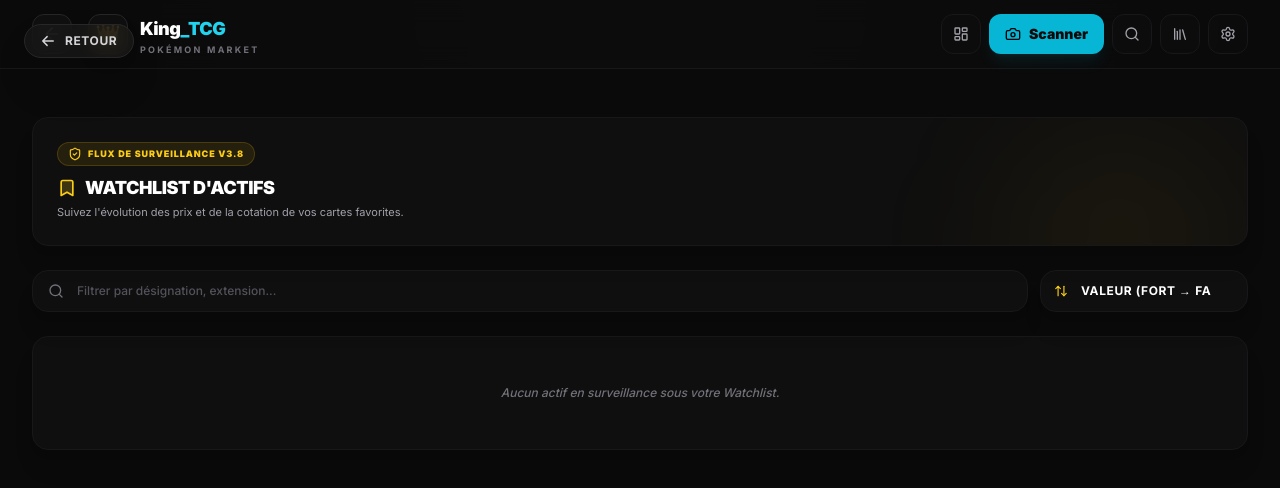
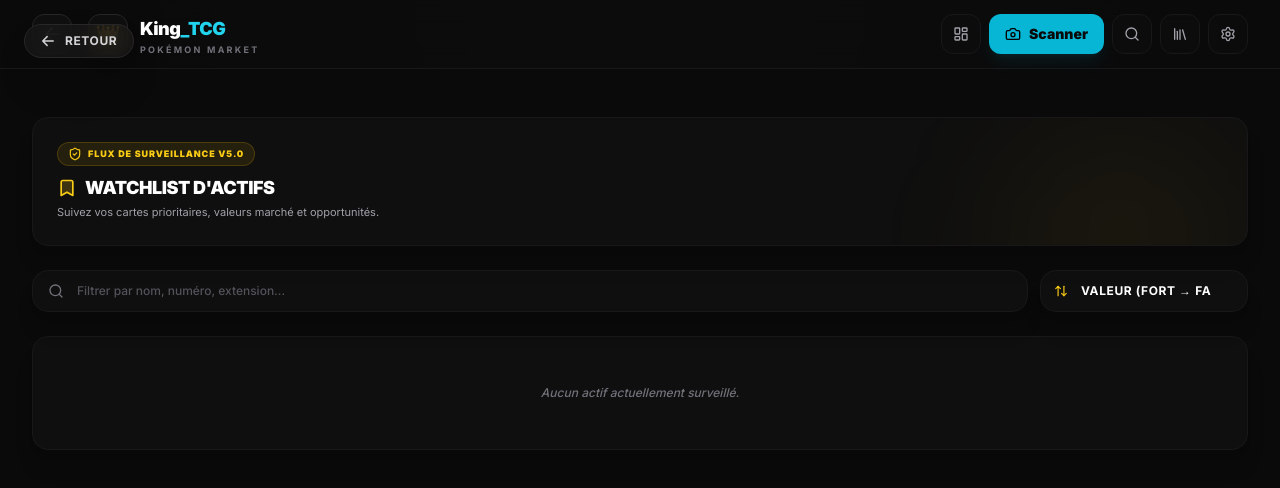
Before and after one commit to dylangdm1-dotcom/King_TcgV1, a Next.js app: page /favoris in a window 1280 px wide. Shown: the top 488 px of the page. Built offline with nearby package versions, Linux system fonts and the light colour scheme.

Commit message:
Refactor FavorisPage for optimization and error handling
Refactor FavorisPage component for improved error handling, caching, and performance. Update sorting and filtering logic, and enhance user interface elements.

```diff
--- a/app/favoris/page.tsx
+++ b/app/favoris/page.tsx
@@ -9,7 +9,7 @@ import {
   ShieldCheck,
   Activity,
   X,
-  Filter
+  Filter,
 } from "lucide-react";
 
 import Navbar from "../../components/Navbar";
@@ -21,7 +21,25 @@ import { getCardById } from "../../lib/pokemon";
 import { calculateRealMarketPrices } from "../../lib/priceTracker";
 import { PokemonCard } from "../../lib/types";
 
-type SortOption = "value_desc" | "value_asc" | "name_asc" | "rarity";
+// ======================================================
+// KING TCG V5.0
+// Watchlist / Favoris
+// Optimisation auditée :
+// - chargement sécurisé
+// - gestion erreurs réseau/API
+// - compatibilité future Price API
+// ======================================================
+
+type SortOption =
+  | "value_desc"
+  | "value_asc"
+  | "name_asc"
+  | "rarity";
+
+// Cache interne pour éviter les recalculs inutiles
+type PriceCache = {
+  [id: string]: number;
+};
 
 export default function FavorisPage() {
   const [cards, setCards] = useState<PokemonCard[]>([]);
@@ -30,32 +48,54 @@ export default function FavorisPage() {
   const [sortBy, setSortBy] = useState<SortOption>("value_desc");
   const [filterRarity, setFilterRarity] = useState<string>("all");
 
-  const loadFavorites = () => {
+  // ======================================================
+  // Chargement favoris V5.0
+  // ======================================================
+  const loadFavorites = async () => {
     setLoading(true);
+    try {
       const favoriteIds = getFavorites();
 
-    if (favoriteIds.length === 0) {
+      if (!Array.isArray(favoriteIds) || favoriteIds.length === 0) {
         setCards([]);
-      setLoading(false);
         return;
       }
 
-    Promise.all(
+      const results = await Promise.all(
         favoriteIds.map(async (id: string) => {
           try {
             const card = await getCardById(id);
-          return card || null;
+            return card ?? null;
           } catch (error) {
-          console.error("[King_TCG] Erreur chargement carte favori :", id, error);
+            console.error(
+              "[King_TCG V5.0] Erreur chargement favori :",
+              id,
+              error
+            );
             return null;
           }
         })
-    ).then((results) => {
-      setCards(results.filter((c): c is PokemonCard => c !== null));
+      );
+
+      const validCards = results.filter(
+        (card): card is PokemonCard => card !== null
+      );
+
+      setCards(validCards);
+    } catch (error) {
+      console.error(
+        "[King_TCG V5.0] Erreur globale Watchlist :",
+        error
+      );
+      setCards([]);
+    } finally {
       setLoading(false);
-    });
+    }
   };
 
+  // ======================================================
+  // Synchronisation stockage
+  // ======================================================
   useEffect(() => {
     loadFavorites();
 
@@ -63,41 +103,81 @@ export default function FavorisPage() {
       loadFavorites();
     };
 
-    window.addEventListener("storage_favorites_update", refresh);
-    window.addEventListener("king_tcg_update", refresh);
+    window.addEventListener(
+      "storage_favorites_update",
+      refresh
+    );
+    window.addEventListener(
+      "king_tcg_update",
+      refresh
+    );
 
     return () => {
-      window.removeEventListener("storage_favorites_update", refresh);
-      window.removeEventListener("king_tcg_update", refresh);
+      window.removeEventListener(
+        "storage_favorites_update",
+        refresh
+      );
+      window.removeEventListener(
+        "king_tcg_update",
+        refresh
+      );
     };
   }, []);
 
-  // Raretés uniques pour le filtre
-  const availableRarities = useMemo(() => {
-    const setRarities = new Set<string>();
-    cards.forEach((c) => {
-      if (c.rarity) setRarities.add(c.rarity);
+  // ======================================================
+  // Cache prix marché V5.0
+  // Évite plusieurs appels calculateRealMarketPrices
+  // ======================================================
+  const priceCache = useMemo<PriceCache>(() => {
+    const cache: PriceCache = {};
+    cards.forEach((card) => {
+      const market = calculateRealMarketPrices(card);
+      cache[card.id] = market.average ?? 0;
     });
-    return Array.from(setRarities);
+    return cache;
   }, [cards]);
 
-  // Filtrage et tri des favoris
+  // ======================================================
+  // Liste des raretés disponibles
+  // ======================================================
+  const availableRarities = useMemo(() => {
+    const rarities = new Set<string>();
+    cards.forEach((card) => {
+      if (card.rarity) {
+        rarities.add(card.rarity);
+      }
+    });
+    return Array.from(rarities);
+  }, [cards]);
+
+  // ======================================================
+  // Recherche + filtres + tri V5.0
+  // ======================================================
   const processedCards = useMemo(() => {
-    return cards
+    const query = search.trim().toLowerCase();
+
+    return [...cards]
       .filter((card) => {
+        const searchable = [
+          card.name,
+          card.number,
+          card.set?.name,
+        ]
+          .filter(Boolean)
+          .join(" ")
+          .toLowerCase();
+
         const matchesSearch =
-          card.name?.toLowerCase().includes(search.toLowerCase()) ||
-          card.number?.toLowerCase().includes(search.toLowerCase()) ||
-          card.set?.name?.toLowerCase().includes(search.toLowerCase());
-
+          !query || searchable.includes(query);
         const matchesRarity =
-          filterRarity === "all" || card.rarity === filterRarity;
+          filterRarity === "all" ||
+          card.rarity === filterRarity;
 
         return matchesSearch && matchesRarity;
       })
       .sort((a, b) => {
-        const priceA = calculateRealMarketPrices(a).average ?? 0;
-        const priceB = calculateRealMarketPrices(b).average ?? 0;
+        const priceA = priceCache[a.id] ?? 0;
+        const priceB = priceCache[b.id] ?? 0;
 
         switch (sortBy) {
           case "value_desc":
@@ -107,58 +187,71 @@ export default function FavorisPage() {
           case "name_asc":
             return a.name.localeCompare(b.name);
           case "rarity":
-            return (b.rarity || "").localeCompare(a.rarity || "");
+            return (b.rarity ?? "").localeCompare(
+              a.rarity ?? ""
+            );
           default:
             return 0;
         }
       });
-  }, [cards, search, filterRarity, sortBy]);
+  }, [cards, search, filterRarity, sortBy, priceCache]);
 
-  // Métriques financières de la Watchlist
+  // ======================================================
+  // Statistiques Watchlist V5.0
+  // ======================================================
   const totalWatchlistValue = useMemo(() => {
     return processedCards.reduce((sum, card) => {
-      const price = calculateRealMarketPrices(card).average ?? 0;
-      return sum + price;
+      return sum + (priceCache[card.id] ?? 0);
     }, 0);
-  }, [processedCards]);
+  }, [processedCards, priceCache]);
 
   const activeMonitoredCount = useMemo(() => {
-    return cards.filter((c) => {
-      const prices = calculateRealMarketPrices(c);
-      return (prices.average ?? 0) > 0;
+    return cards.filter((card) => {
+      return (priceCache[card.id] ?? 0) > 0;
     }).length;
-  }, [cards]);
+  }, [cards, priceCache]);
+
+  const averageMarketValue = useMemo(() => {
+    if (cards.length === 0) {
+      return 0;
+    }
+    return totalWatchlistValue / cards.length;
+  }, [cards.length, totalWatchlistValue]);
 
   return (
     <>
       <Navbar />
       <main className="min-h-screen bg-neutral-950 text-white pb-32 selection:bg-cyan-500/20">
         <div className="mx-auto max-w-7xl space-y-6 px-4 py-6 sm:px-6 lg:px-8">
-
           <div className="flex items-center justify-between">
             <BackButton />
           </div>
 
-          {/* En-tête Technique V3.8 */}
+          {/* ======================================================
+              HEADER V5.0
+          ====================================================== */}
           <section className="rounded-2xl border border-zinc-900 bg-neutral-900/40 p-5 sm:p-6 shadow-xl relative overflow-hidden">
             <div className="absolute top-0 right-0 w-64 h-64 bg-yellow-500/5 rounded-full blur-3xl pointer-events-none" />
-
             <div className="flex flex-col sm:flex-row sm:items-center justify-between gap-4 relative z-10">
               <div>
                 <span className="text-[9px] font-black uppercase tracking-widest text-yellow-400 bg-yellow-500/10 border border-yellow-500/20 px-2.5 py-1 rounded-full flex items-center gap-1.5 w-fit mb-2">
-                  <ShieldCheck className="w-3.5 h-3.5" /> Flux de Surveillance V3.8
+                  <ShieldCheck className="w-3.5 h-3.5" />
+                  Flux de Surveillance V5.0
                 </span>
                 <h1 className="text-lg font-black uppercase tracking-tight text-white flex items-center gap-2">
-                  <Bookmark className="w-5 h-5 text-yellow-400 fill-yellow-400/20" /> Watchlist d'Actifs
+                  <Bookmark className="w-5 h-5 text-yellow-400 fill-yellow-400/20" />
+                  Watchlist d'Actifs
                 </h1>
-                <p className="mt-0.5 text-[11px] text-zinc-400">Suivez l'évolution des prix et de la cotation de vos cartes favorites.</p>
+                <p className="mt-0.5 text-[11px] text-zinc-400">
+                  Suivez vos cartes prioritaires, valeurs marché et opportunités.
+                </p>
               </div>
 
               {!loading && cards.length > 0 && (
                 <div className="px-4 py-2.5 rounded-xl bg-neutral-900 border border-zinc-800 flex items-center gap-2.5 shadow-lg">
                   <TrendingUp className="w-4 h-4 text-yellow-400" />
                   <span className="text-[10px] font-bold text-zinc-400 uppercase tracking-wider">
-                    Valeur Suivie :
+                    Valeur suivie :
                   </span>
                   <span className="text-sm font-black text-yellow-400 tabular-nums">
                     {totalWatchlistValue.toFixed(2)} €
@@ -168,46 +261,55 @@ export default function FavorisPage() {
             </div>
           </section>
 
-          {/* KPIs Resserres de Suivi V3.8 */}
+          {/* ======================================================
+              KPI V5.0
+          ====================================================== */}
           {!loading && cards.length > 0 && (
             <section className="grid gap-3 grid-cols-2 lg:grid-cols-3">
               <div className="rounded-2xl border border-zinc-900 bg-neutral-900/40 p-4 sm:p-5 flex flex-col justify-between min-h-[95px] shadow-xl">
                 <span className="text-zinc-500 text-[10px] font-black uppercase tracking-wider flex items-center gap-1.5">
-                  <Bookmark className="w-3.5 h-3.5 text-yellow-400" /> Actifs Surveillés
+                  <Bookmark className="w-3.5 h-3.5 text-yellow-400" />
+                  Actifs surveillés
                 </span>
-                <div className="text-xl font-black text-white tabular-nums mt-1">{cards.length}</div>
+                <div className="text-xl font-black text-white tabular-nums mt-1">
+                  {cards.length}
+                </div>
               </div>
 
               <div className="rounded-2xl border border-zinc-900 bg-neutral-900/40 p-4 sm:p-5 flex flex-col justify-between min-h-[95px] shadow-xl">
                 <span className="text-zinc-500 text-[10px] font-black uppercase tracking-wider flex items-center gap-1.5">
-                  <Activity className="w-3.5 h-3.5 text-emerald-400" /> Indexations Actives
+                  <Activity className="w-3.5 h-3.5 text-emerald-400" />
+                  Indexations actives
                 </span>
-                <div className="text-xl font-black text-emerald-400 tabular-nums mt-1">{activeMonitoredCount}</div>
+                <div className="text-xl font-black text-emerald-400 tabular-nums mt-1">
+                  {activeMonitoredCount}
+                </div>
               </div>
 
               <div className="hidden lg:flex rounded-2xl border border-zinc-900 bg-neutral-900/40 p-4 sm:p-5 flex-col justify-between min-h-[95px] shadow-xl">
                 <span className="text-zinc-500 text-[10px] font-black uppercase tracking-wider flex items-center gap-1.5">
-                  <TrendingUp className="w-3.5 h-3.5 text-cyan-400" /> Cotation Moyenne
+                  <TrendingUp className="w-3.5 h-3.5 text-cyan-400" />
+                  Cotation moyenne
                 </span>
                 <div className="text-xl font-black text-cyan-400 tabular-nums mt-1">
-                  {(cards.length > 0 ? totalWatchlistValue / cards.length : 0).toFixed(2)} €
+                  {averageMarketValue.toFixed(2)} €
                 </div>
               </div>
             </section>
           )}
 
-          {/* Barre de Recherche, Tri & Filtres */}
+          {/* ======================================================
+              RECHERCHE / TRI / FILTRES
+          ====================================================== */}
           <section className="space-y-3">
             <div className="flex flex-col sm:flex-row gap-3">
-
-              {/* Recherche */}
               <div className="relative flex-1">
                 <Search className="absolute left-4 top-1/2 -translate-y-1/2 w-4 h-4 text-zinc-500" />
                 <input
                   type="text"
                   value={search}
                   onChange={(e) => setSearch(e.target.value)}
-                  placeholder="Filtrer par désignation, extension..."
+                  placeholder="Filtrer par nom, numéro, extension..."
                   className="w-full rounded-2xl border border-zinc-900 bg-neutral-900/40 pl-11 pr-10 py-3 text-xs font-medium text-white outline-none focus:border-yellow-500/50 focus:bg-neutral-900/80 transition-all placeholder:text-zinc-600 shadow-xl"
                 />
                 {search && (
@@ -220,19 +322,20 @@ export default function FavorisPage() {
                 )}
               </div>
 
-              {/* Sélection du Tri */}
               <div className="flex items-center gap-2.5">
                 <div className="relative flex-1 sm:w-52">
                   <ArrowUpDown className="absolute left-3.5 top-1/2 -translate-y-1/2 w-3.5 h-3.5 text-yellow-400 pointer-events-none" />
                   <select
                     value={sortBy}
-                    onChange={(e) => setSortBy(e.target.value as SortOption)}
+                    onChange={(e) =>
+                      setSortBy(e.target.value as SortOption)
+                    }
                     className="w-full appearance-none rounded-2xl border border-zinc-900 bg-neutral-900/40 pl-10 pr-9 py-3 text-xs font-bold uppercase tracking-wider text-white outline-none focus:border-yellow-500/50 cursor-pointer shadow-xl"
                   >
-                    <option value="value_desc" className="bg-neutral-900 text-white">Valeur (Fort → Faible)</option>
-                    <option value="value_asc" className="bg-neutral-900 text-white">Valeur (Faible → Fort)</option>
-                    <option value="name_asc" className="bg-neutral-900 text-white">Nom (A → Z)</option>
-                    <option value="rarity" className="bg-neutral-900 text-white">Rareté</option>
+                    <option value="value_desc">Valeur (Fort → Faible)</option>
+                    <option value="value_asc">Valeur (Faible → Fort)</option>
+                    <option value="name_asc">Nom (A → Z)</option>
+                    <option value="rarity">Rareté</option>
                   </select>
                 </div>
 
@@ -242,26 +345,33 @@ export default function FavorisPage() {
                     <Filter className="absolute left-3.5 top-1/2 -translate-y-1/2 w-3.5 h-3.5 text-zinc-400 pointer-events-none" />
                     <select
                       value={filterRarity}
-                      onChange={(e) => setFilterRarity(e.target.value)}
+                      onChange={(e) =>
+                        setFilterRarity(e.target.value)
+                      }
                       className="w-full appearance-none rounded-2xl border border-zinc-900 bg-neutral-900/40 pl-10 pr-9 py-3 text-xs font-bold uppercase tracking-wider text-white outline-none focus:border-yellow-500/50 cursor-pointer shadow-xl"
                     >
-                      <option value="all" className="bg-neutral-900 text-white">Toutes raretés</option>
-                      {availableRarities.map((r) => (
-                        <option key={r} value={r} className="bg-neutral-900 text-white">
-                          {r}
+                      <option value="all">Toutes raretés</option>
+                      {availableRarities.map((rarity) => (
+                        <option key={rarity} value={rarity}>
+                          {rarity}
                         </option>
                       ))}
                     </select>
                   </div>
                 )}
               </div>
-
             </div>
 
-            {/* Badges d'état des filtres */}
+            {/* Etat filtres */}
             {(search || filterRarity !== "all") && (
               <div className="flex items-center gap-2.5 pt-1 text-xs text-zinc-400 px-1">
-                <span>Résultats : <strong className="text-white">{processedCards.length}</strong> cartes surveillées</span>
+                <span>
+                  Résultats :
+                  <strong className="text-white ml-1">
+                    {processedCards.length}
+                  </strong>
+                  {" "}cartes surveillées
+                </span>
                 <button
                   onClick={() => {
                     setSearch("");
@@ -269,25 +379,30 @@ export default function FavorisPage() {
                   }}
                   className="text-yellow-400 underline hover:text-yellow-300 ml-2 font-medium"
                 >
-                  Réinitialiser les filtres
+                  Réinitialiser
                 </button>
               </div>
             )}
           </section>
 
-          {/* Grille de Résultats Unifiée */}
+          {/* ======================================================
+              GRILLE CARTES V5.0
+          ====================================================== */}
           {loading ? (
             <div className="grid grid-cols-2 gap-4 sm:grid-cols-3 md:grid-cols-4 lg:grid-cols-6">
               {Array.from({ length: 6 }).map((_, i) => (
-                <div key={i} className="aspect-[0.72] animate-pulse rounded-2xl bg-neutral-900/40 border border-zinc-900 p-3" />
+                <div
+                  key={i}
+                  className="aspect-[0.72] animate-pulse rounded-2xl bg-neutral-900/40 border border-zinc-900 p-3"
+                />
               ))}
             </div>
           ) : processedCards.length === 0 ? (
             <div className="rounded-2xl border border-zinc-900 bg-neutral-900/40 p-12 text-center shadow-xl">
               <p className="text-zinc-500 text-xs font-medium italic">
                 {search || filterRarity !== "all"
-                  ? "Aucun actif de la watchlist ne correspond aux critères de recherche."
-                  : "Aucun actif en surveillance sous votre Watchlist."}
+                  ? "Aucun actif de la Watchlist ne correspond aux critères."
+                  : "Aucun actif actuellement surveillé."}
               </p>
             </div>
           ) : (
@@ -297,7 +412,6 @@ export default function FavorisPage() {
               ))}
             </div>
           )}
-
         </div>
       </main>
     </>
```
Lines whose indentation alone changed are shown as unchanged.
